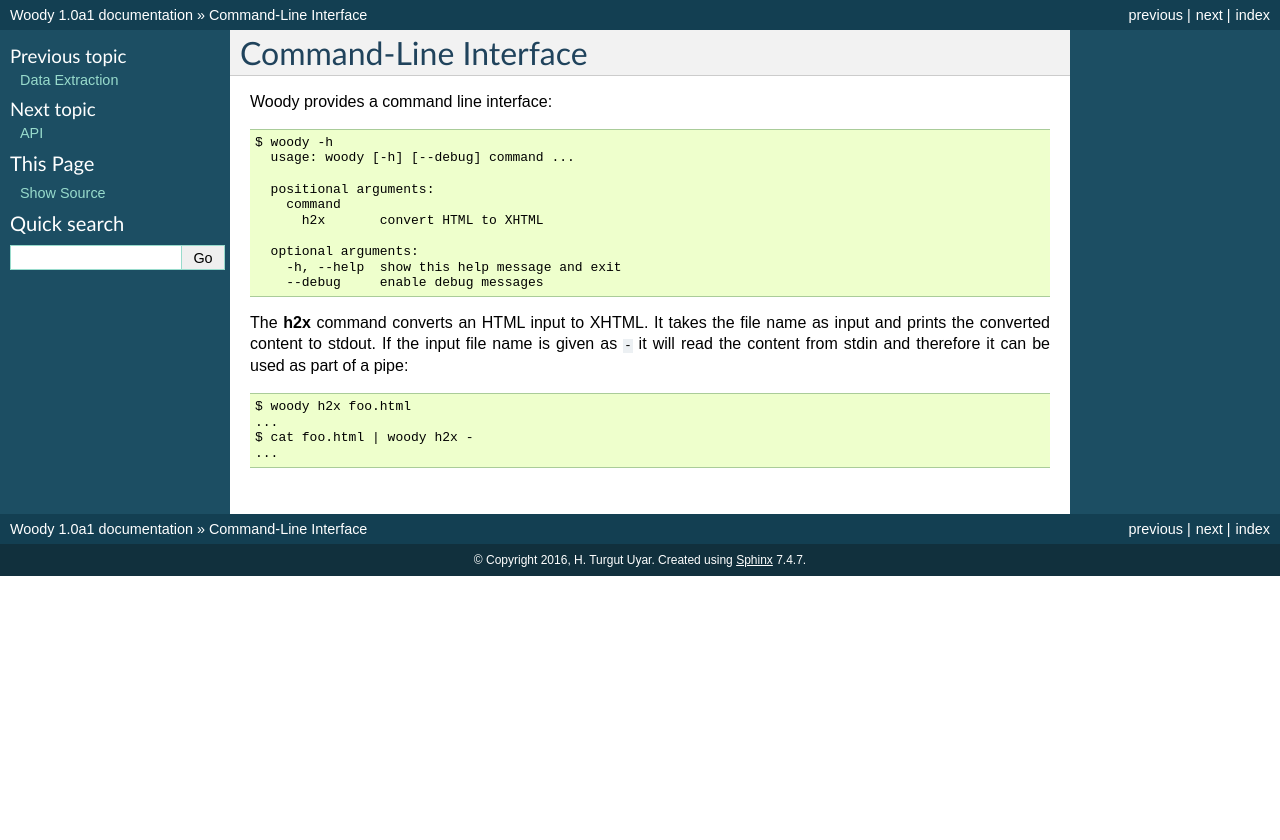
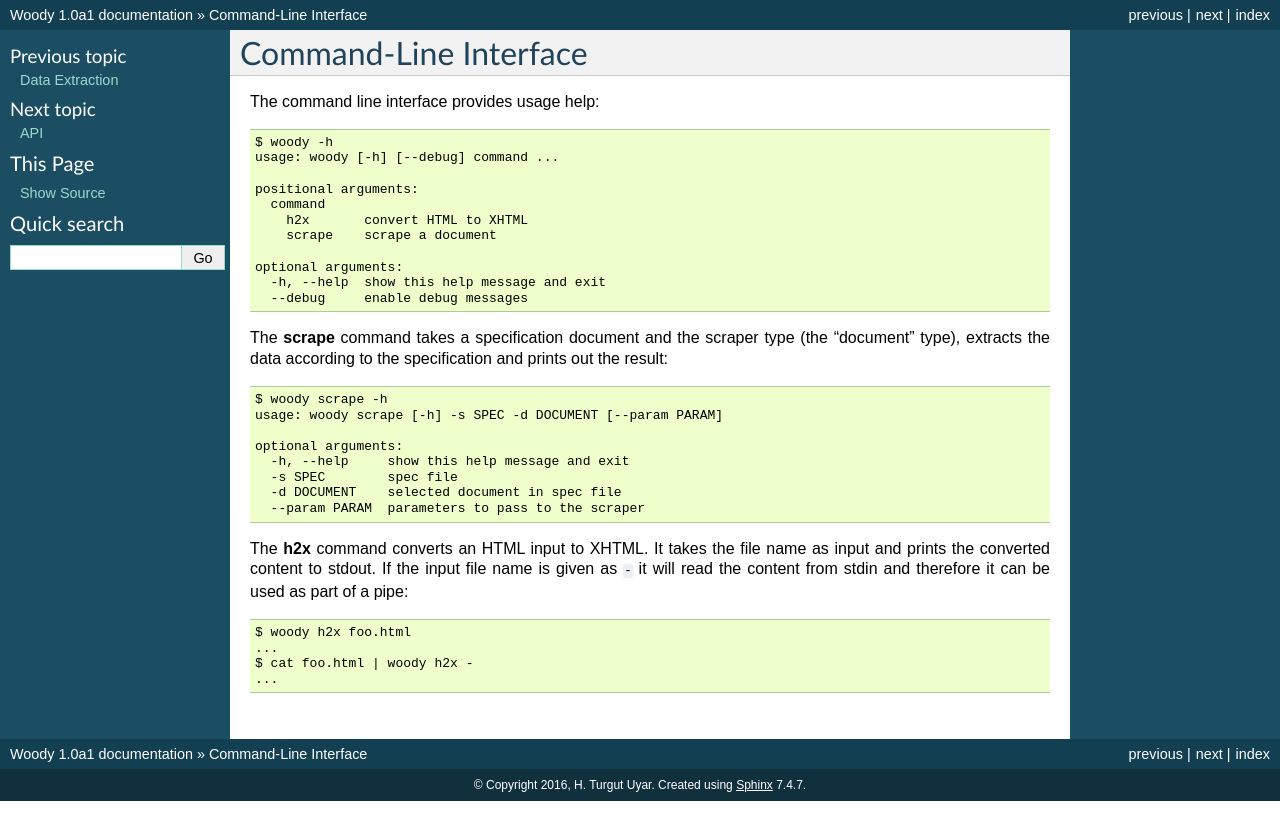
Before and after one commit to uyar/piculet, a Sphinx documentation site: the page built from docs/cli.rst, in a window 1280 px wide. Shown: the top 840 px of the page. Built offline with Sphinx 7.4.7, drawn with Linux system fonts in a browser that asks for light colours.

Commit message:
updated cli documentation

```diff
--- a/docs/cli.rst
+++ b/docs/cli.rst
@@ -1,25 +1,39 @@
 Command-Line Interface
 ======================
 
-Woody provides a command line interface::
+The command line interface provides usage help::
 
-  $ woody -h
-    usage: woody [-h] [--debug] command ...
+   $ woody -h
+   usage: woody [-h] [--debug] command ...
 
-    positional arguments:
-      command
-        h2x       convert HTML to XHTML
+   positional arguments:
+     command
+       h2x       convert HTML to XHTML
+       scrape    scrape a document
 
-    optional arguments:
-      -h, --help  show this help message and exit
-      --debug     enable debug messages
+   optional arguments:
+     -h, --help  show this help message and exit
+     --debug     enable debug messages
+
+The :command:`scrape` command takes a specification document and the scraper
+type (the "document" type), extracts the data according to the specification
+and prints out the result::
+
+   $ woody scrape -h
+   usage: woody scrape [-h] -s SPEC -d DOCUMENT [--param PARAM]
+
+   optional arguments:
+     -h, --help     show this help message and exit
+     -s SPEC        spec file
+     -d DOCUMENT    selected document in spec file
+     --param PARAM  parameters to pass to the scraper
 
 The :command:`h2x` command converts an HTML input to XHTML. It takes the file
 name as input and prints the converted content to stdout. If the input file
 name is given as ``-`` it will read the content from stdin and therefore it
 can be used as part of a pipe::
 
-  $ woody h2x foo.html
-  ...
-  $ cat foo.html | woody h2x -
-  ...
+   $ woody h2x foo.html
+   ...
+   $ cat foo.html | woody h2x -
+   ...
```
Also changed, not shown: README.rst (+5 -2 lines).
